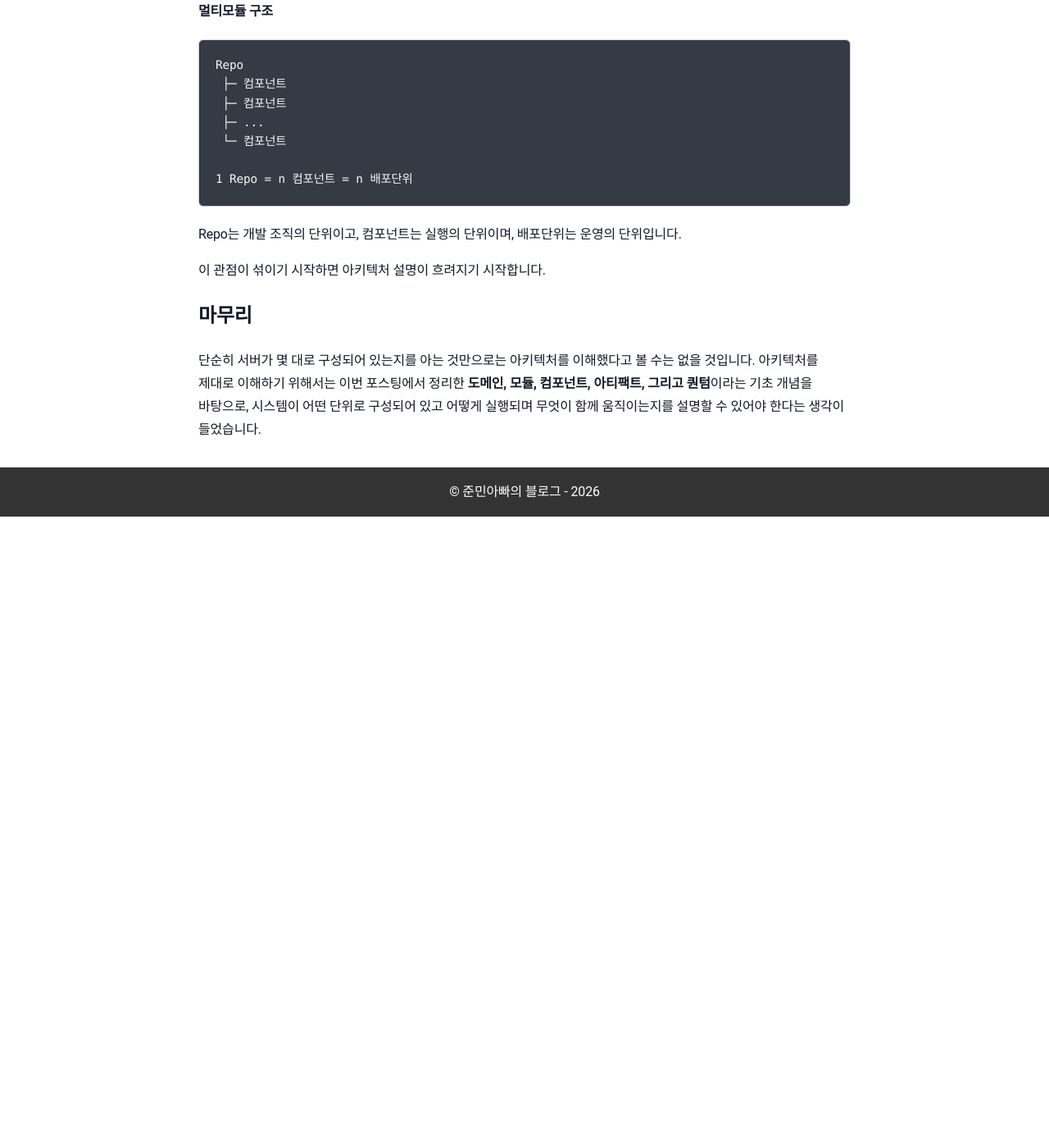
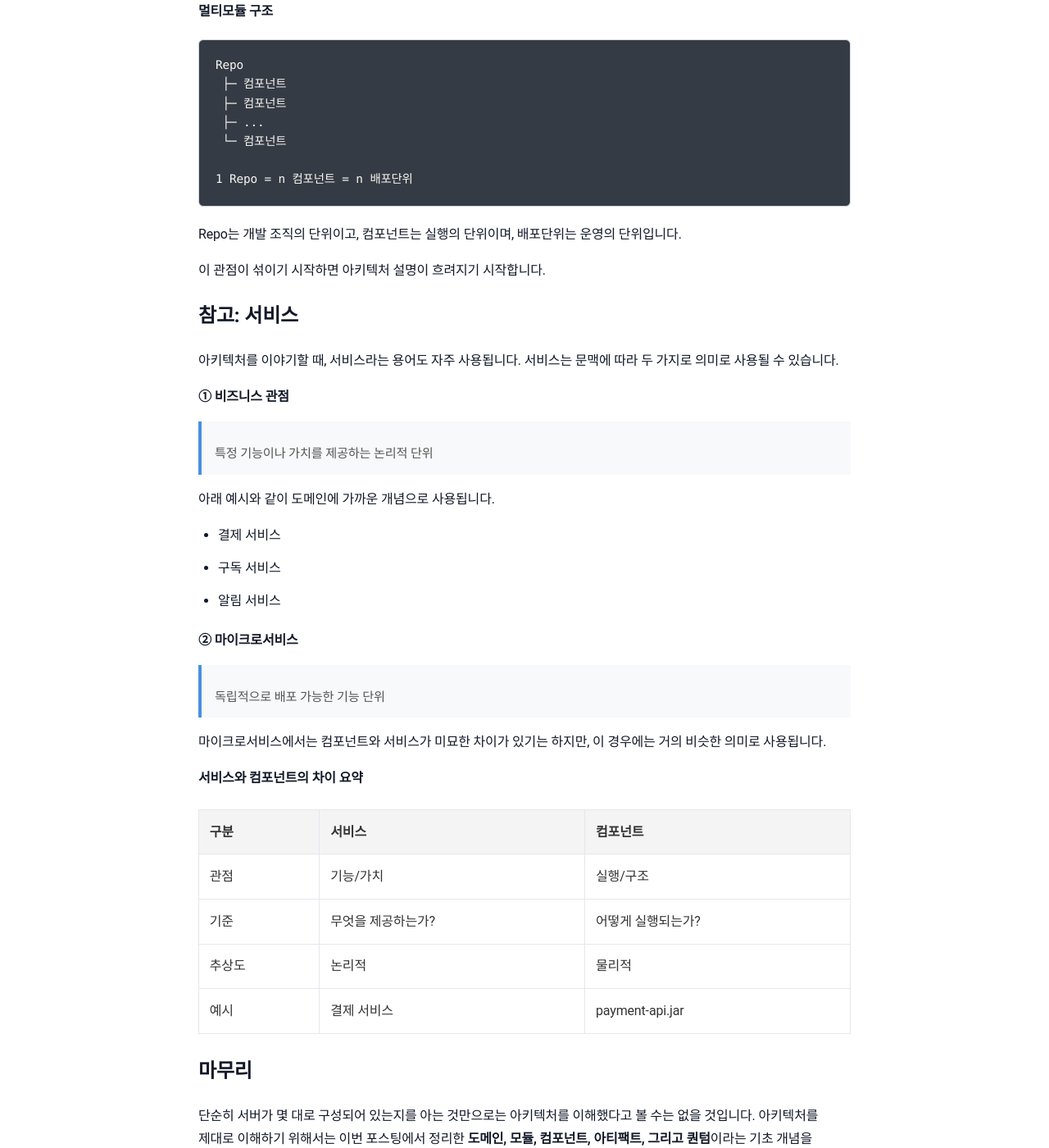
Before and after one commit to sanghoon-lee/sanghoon-lee.github.io, a Jekyll site: the page built from _posts/2026-02-23-ArchitecureCoreConcept.md, in a window 1280 px wide and 1400 px high, scrolled down 6055 px. Shown: the whole window at 82% size. Built offline with Jekyll 4.4.1, drawn with Linux system fonts in a browser that asks for light colours; nearby versions of some CDN libraries; comment, search, counter and statistics services are not loaded; before the commit the page ends 6685 px from its top, so only the background shows below that; some of the changed text lies outside the part shown.

Commit message:
포스팅 내용 수정

```diff
--- a/_posts/2026-02-23-ArchitecureCoreConcept.md
+++ b/_posts/2026-02-23-ArchitecureCoreConcept.md
@@ -186,7 +186,7 @@ app.jar
 | 형태       | 파일, 이미지         | 논리적 경계        |
 | 질문       | 무엇을 한 번에 배포하는가? | 무엇이 함께 움직이는가? |
 
-## Repo, 컴포넌트, 배포단위
+## 참고: Repo
 
 * Repo는 컴포넌트인가?
 * Repo는 배포단위인가?
@@ -227,6 +227,37 @@ Repo는 개발 조직의 단위이고,
 이 관점이 섞이기 시작하면
 아키텍처 설명이 흐려지기 시작합니다.
 
+## 참고: 서비스
+
+아키텍처를 이야기할 때, 서비스라는 용어도 자주 사용됩니다.
+서비스는 문맥에 따라 두 가지로 의미로 사용될 수 있습니다.
+
+**① 비즈니스 관점**
+
+> 특정 기능이나 가치를 제공하는 논리적 단위
+
+아래 예시와 같이 도메인에 가까운 개념으로 사용됩니다.
+
+* 결제 서비스
+* 구독 서비스
+* 알림 서비스
+
+**② 마이크로서비스**
+
+> 독립적으로 배포 가능한 기능 단위
+
+마이크로서비스에서는 컴포넌트와 서비스가 미묘한 차이가 있기는 하지만, 이 경우에는 거의 비슷한 의미로 사용됩니다.
+
+**서비스와 컴포넌트의 차이 요약**
+
+| 구분  | 서비스     | 컴포넌트            |
+| --- | ------- | --------------- |
+| 관점  | 기능/가치   | 실행/구조           |
+| 기준  | 무엇을 제공하는가? | 어떻게 실행되는가? |
+| 추상도 | 논리적     | 물리적             |
+| 예시   | 결제 서비스  | payment-api.jar |
+
+
 ## 마무리
 
 단순히 서버가 몇 대로 구성되어 있는지를 아는 것만으로는 아키텍처를 이해했다고 볼 수는 없을 것입니다.
```
